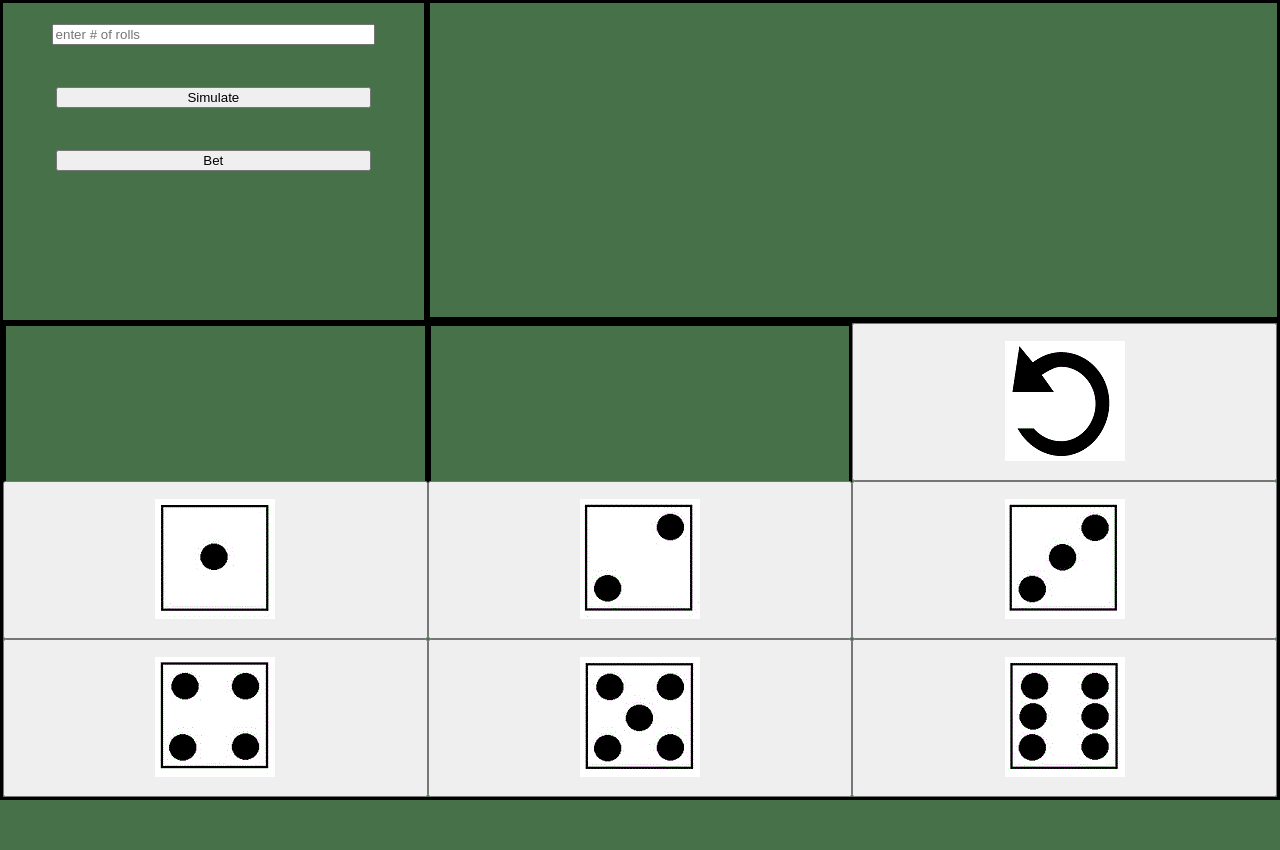
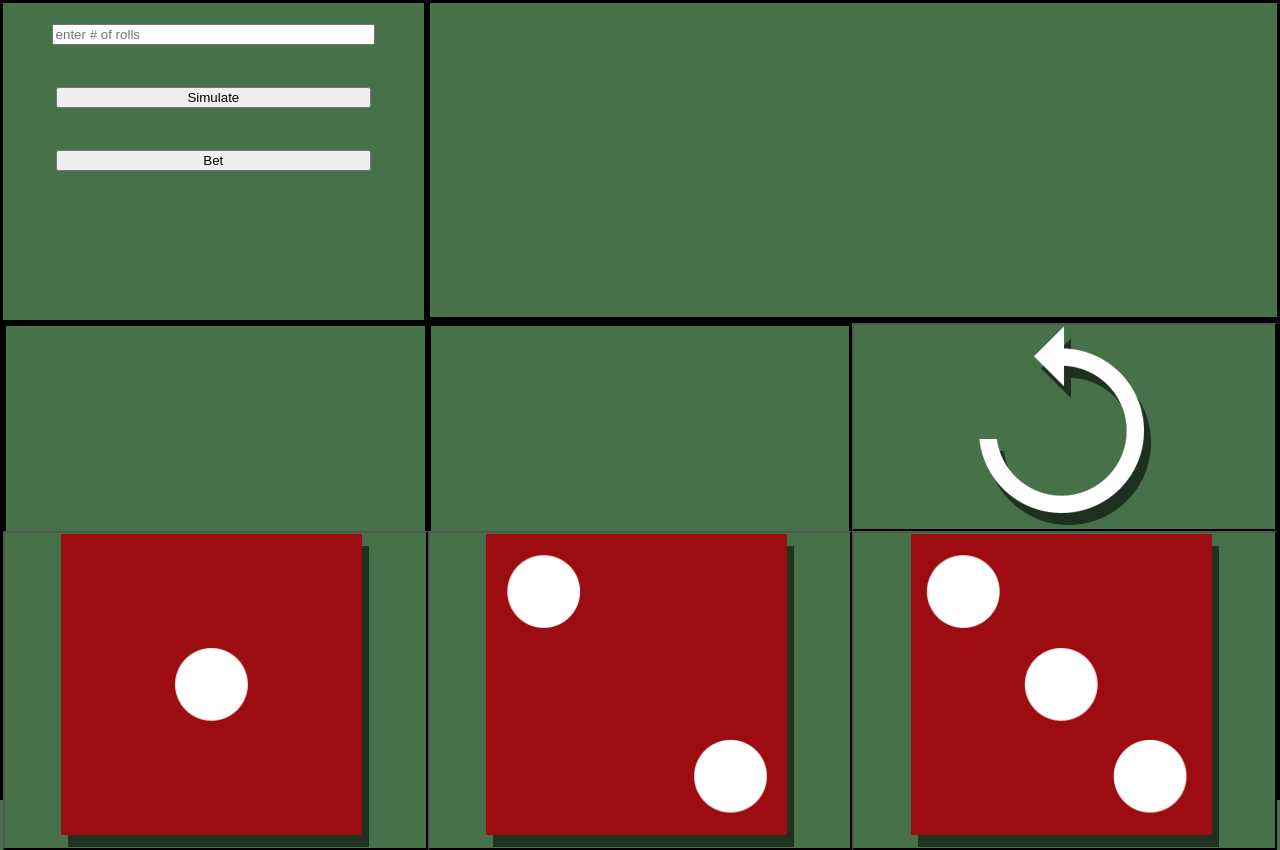
Before and after one commit to nhbatdorf/CrapsSimulator, a plain HTML site: page index.html in a window 1280 px wide. Shown: the top 850 px of the page. Before the commit the page ends 800 px from the top, so only its background shows below. Drawn offline with Linux system fonts and the light colour scheme.

Commit message:
new images

```diff
--- a/index.html
+++ b/index.html
@@ -23,13 +23,13 @@
 	<div class="rollInputFrame">
 		<div class="dice" id="selectOne"></div>
 		<div class="dice" id="selectTwo"></div>
-		<button class="remove button" onclick="rollRemove()"><img src="Undo.gif"></button>
-		<button class="dice button" id="dieOne" onclick="dieSelect(1)"><img src="One.gif"></button>
-    	<button class="dice button" id="dieTwo" onclick="dieSelect(2)"><img src="Two.gif"></button>
-    	<button class="dice button" id="dieThree" onclick="dieSelect(3)"><img src="Three.gif"></button>
-    	<button class="dice button" id="dieFour" onclick="dieSelect(4)"><img src="Four.gif"></button>
-    	<button class="dice button" id="dieFive" onclick="dieSelect(5)"><img src="Five.gif"></button>
-		<button class="dice button" id="dieSix" onclick="dieSelect(6)"><img src="Six.gif"></button>
+		<button class="remove button" onclick="rollRemove()"><img src="Undo.png"></button>
+		<button class="dice button" id="dieOne" onclick="dieSelect(1)"><img src="One.png"></button>
+    	<button class="dice button" id="dieTwo" onclick="dieSelect(2)"><img src="Two.png"></button>
+    	<button class="dice button" id="dieThree" onclick="dieSelect(3)"><img src="Three.png"></button>
+    	<button class="dice button" id="dieFour" onclick="dieSelect(4)"><img src="Four.png"></button>
+    	<button class="dice button" id="dieFive" onclick="dieSelect(5)"><img src="Five.png"></button>
+		<button class="dice button" id="dieSix" onclick="dieSelect(6)"><img src="Six.png"></button>
    	</div>
 
 	<script type="text/javascript" src="script.js"></script>
--- a/script.js
+++ b/script.js
@@ -220,17 +220,17 @@ function clearDieSelector(first, second) {
 function imgSelector(die) {
 	switch(die) {
 		case 1:
-			return "One.gif";
+			return "One.png";
 		case 2:
-			return "Two.gif";
+			return "Two.png";
 		case 3:
-			return "Three.gif";
+			return "Three.png";
 		case 4:
-			return "Four.gif";
+			return "Four.png";
 		case 5:
-			return "Five.gif";
+			return "Five.png";
 		case 6:
-			return "Six.gif";
+			return "Six.png";
 	}
 }
 
--- a/style.css
+++ b/style.css
@@ -1,6 +1,6 @@
 body {
 	margin: auto;
-	font-family: Times New Roman;
+	font-family: Engravers MT;
     color: white;
 	background-color: #477148;
 
@@ -49,8 +49,12 @@ ul.results {
 .dice, .remove {
     text-align: center;
     height: 100%;
+    background-color: #477148;
 }
 
+.dice img {
+    height: 100%;
+}
 .button:hover {
     -webkit-box-shadow:rgba(0,0,0,0.8) 0px 5px 15px, inset rgba(0,0,0,0.15) 0px -10px 20px;
     -moz-box-shadow:rgba(0,0,0,0.8) 0px 5px 15px, inset rgba(0,0,0,0.15) 0px -10px 20px;
```
Also changed, not shown: Five.png (added), Four.png (added), One.png (added), Six.png (added), Three.png (added), Two.png (added), Undo.png (added).
